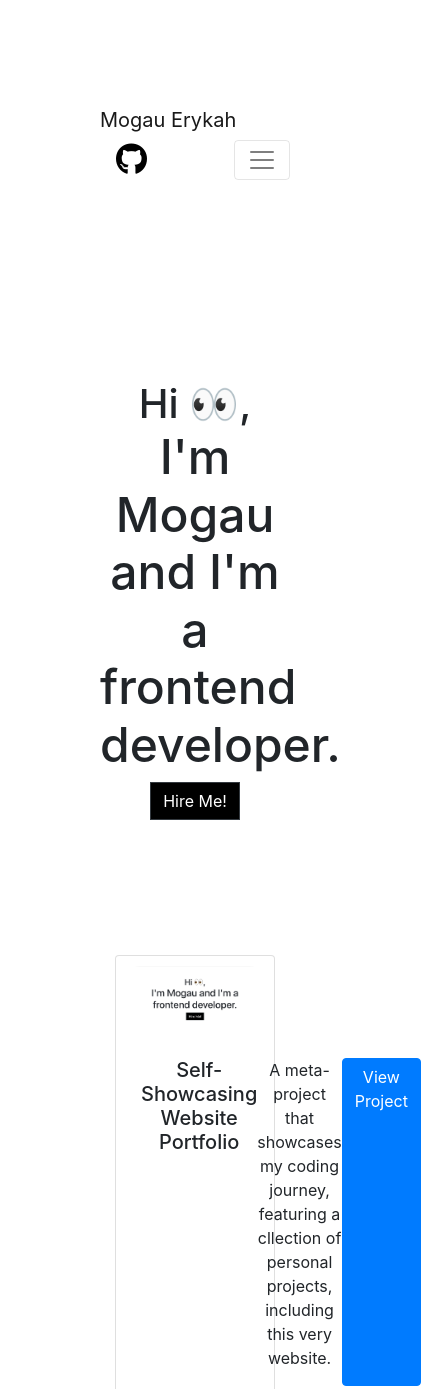
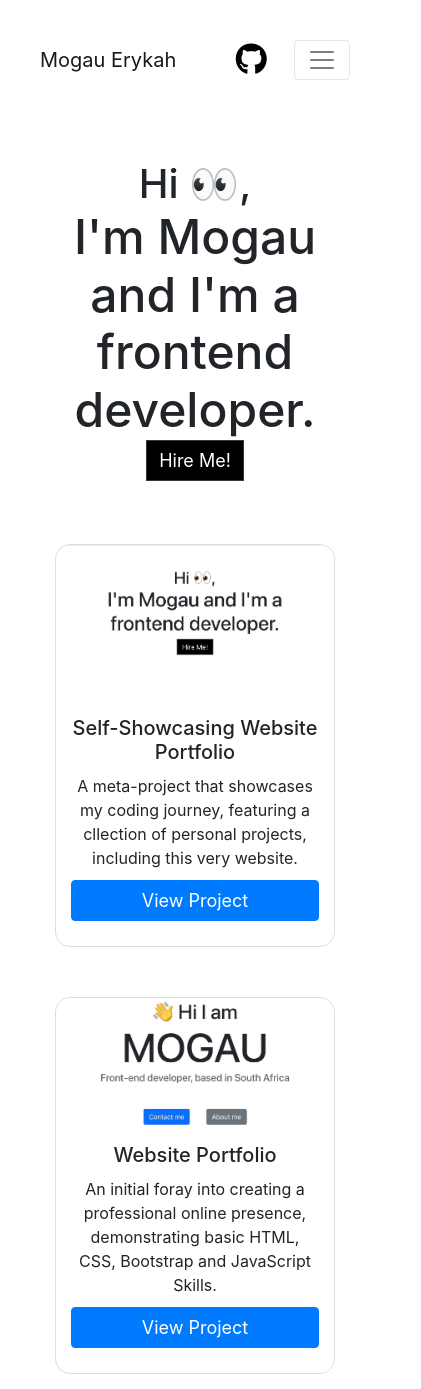
Before and after one commit to erykahkekana/PortfolioPro, a plain HTML site: page index.html in a window 390 px wide. Shown: the top 1389 px of the page, 421 px wide, since content can reach past the window. Drawn offline with nearby package versions, Linux system fonts and the light colour scheme; a script that the page names is missing.

Commit message:
modified css

```diff
--- a/styles.css
+++ b/styles.css
@@ -1,114 +1,136 @@
+/* Base Styles */
 .navbar {
     padding: 100px;
 }
 
+main {
+    padding: 100px;
+    text-align: center;
+}
 
-main {
-    padding-top: 100px;
-    padding-left: 100px;
+h1 {
     padding-bottom: 100px;
-    padding-right:100px;
-text-align: center;
+}
 
-}
-h1{
-    padding-bottom:100px;
-}
-.name-class{
+.name-class {
     font-size: larger;
 }
-.btn-custom{
+
+.btn-custom {
     background-color: black;
     color: white;
-    border-radius:0;
+    border-radius: 0;
 }
 
 .btn-custom:hover {
-    background-color:white;
-    color:black;
+    background-color: white;
+    color: black;
 }
+
 .card {
     display: flex;
     flex-direction: column;
-    margin-bottom:20px;
-    min-height:300px;
+    margin-bottom: 20px;
+    min-height: 300px;
     justify-content: space-between;
-    min-width:500px;
-    flex:1 0 30%;
-    margin: 10px;
-}
-.card-body{
-    display:flex;
-    flex-direction:clumn;
-    justify-content:space-between;
-    flex-grow:1;
-    padding:15px;
+    flex: 1 0 30%;
+    border: 1px solid #ddd; /* Optional: border for visibility */
+    border-radius: 15px;
+    overflow: hidden; /* Prevent overflow */
 }
 
+.card-body {
+    display: flex;
+    flex-direction: column; /* Stack content vertically */
+    justify-content: space-between; /* Space out content */
+    flex-grow: 1;
+    padding: 15px;
+}
 
-.row > .col-md-4 {
-    margin-bottom: 30px;
+.card-title, .card-text, .btn {
+    margin-bottom: 10px; /* Add spacing between elements */
+}
+
+.card-body .btn {
+    margin-top: auto; /* Push button to the bottom */
 }
 
 .card-img-top {
-    width:100%;
+    width: 100%;
     height: auto;
-    object-fit:cover;
-
+    object-fit: cover;
     border-radius: 15px;
 }
-.col-md-4, .col-sm-6, .c0l-xs-12{
-    padding:15px;
-    display:flex;
+
+.col-md-4, .col-sm-6, .col-xs-12 {
+    padding: 15px;
+    display: flex;
     justify-content: center;
 }
 
 .row {
     margin-right: -15px;
     margin-left: -15px;
-    display:flex;
+    display: flex;
     flex-wrap: wrap;
 }
 
-
 footer {
-    padding-top: 150px;
-
-}
-.copyright-footer{
-    padding-top: 150px;
-
+    padding-top: 50px; /* Adjust footer padding */
 }
 
-
+.copyright-footer {
+    padding-top: 20px; /* Adjust padding */
+}
 
 img {
-    max-width:100%;
-    height:auto;
+    max-width: 100%;
+    height: auto;
 }
-@media (max-width:576px){
-    .card{
-        margin-bottom:15px;
-        min-height:200px;
-        padding:10px;
+
+/* Media Queries */
+@media (max-width: 576px) {
+    .navbar {
+        padding: 20px;
     }
-    .btn{
+
+    main {
+        padding: 20px;
+    }
+
+    h1 {
+        padding-bottom: 20px;
+    }
+
+    .card {
+        margin-bottom: 15px;
+        min-height: 200px;
+    }
+
+    .btn {
         font-size: 16px;
     }
-}
-@media (max-width:576px){
+
     .fa {
-        font-size:1.5rem;
-    }
-}
-@media (max-width:768px){
-    .card{
-       min-width: 100%;
-       margin: 10px 0;
+        font-size: 1.5rem;
     }
 }
 
-.container{
-    width:100%;
-    max-width:100%;
+@media (max-width: 768px) {
+    .navbar {
+        padding: 40px;
+    }
+
+    main {
+        padding: 40px;
+    }
+
+    .card {
+        min-width: 100%;
+        margin: 10px 0;
+    }
+
+    .btn {
+        font-size: 18px;
+    }
 }
```
